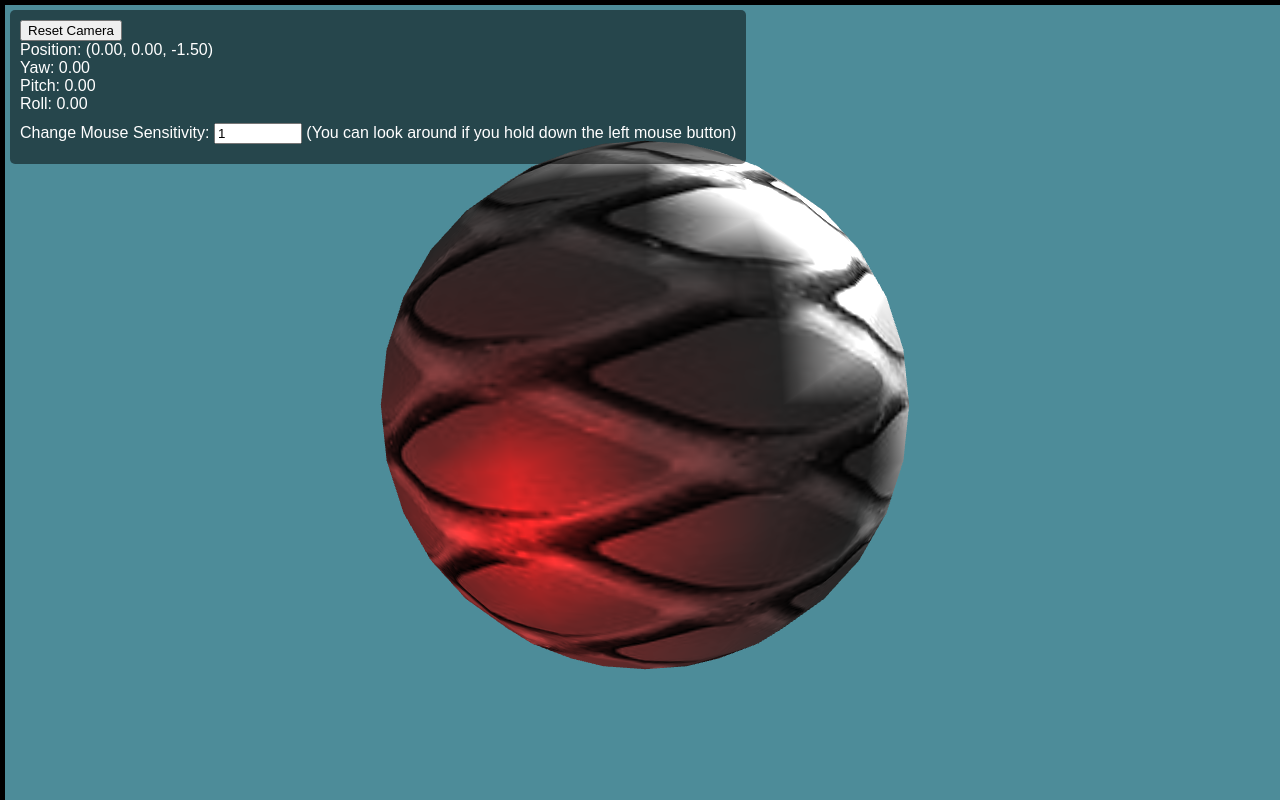
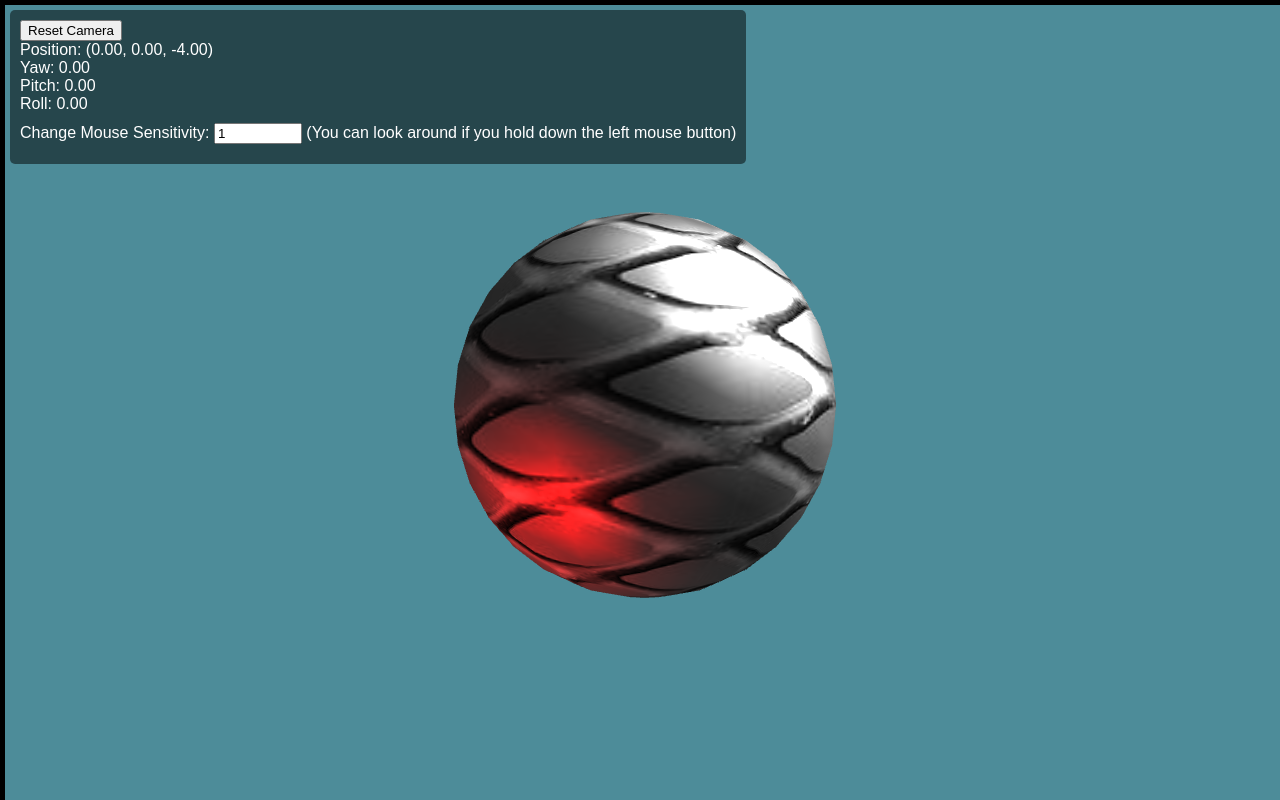
Before and after one commit to DanT52/gl-city, a plain HTML site: page index.html in a window 1280 px wide. Drawn offline with Linux system fonts and the light colour scheme; animation ran at ten frames a second.

Commit message:
improve lighting to use more classes and stuff.

```diff
--- a/index.html
+++ b/index.html
@@ -51,6 +51,8 @@ index.html
     </div>
 
     <script src="lib.js"></script>
+    <script src="normal_mesh.js"></script>
+    <script src="lit_material.js"></script>
     <script src="matrix.js"></script>
     <script src="vector.js"></script>
     <script src="keys.js"></script>
--- a/index.js
+++ b/index.js
@@ -32,6 +32,7 @@ uniform float L;
 
 //ins and outs
 in vec3 coordinates;
+in vec4 color;
 in vec2 uv;
 in vec3 normal;
 
@@ -91,7 +92,7 @@ void main(void) {
     vec4 point_light_color = (point_diffuse_color + point_specular_color) * attenuation;
 
 
-    v_color = ambient_color + diffuse_color + specular_color + point_light_color;
+    v_color = (0.0 * color )+( ambient_color + diffuse_color + specular_color + point_light_color );
 }`;
 
 
@@ -118,71 +119,6 @@ gl.useProgram(shaderProgram);
 
 // my clear color
 gl.clearColor(0.3, 0.55, 0.6, 1.0);
-
-// create xor texture
-function xor_texture() {
-    let width = 256;
-    let data = new Array(width * width * 4); // 4 because there are 4 bytes per pixel: R, G, B, and A
-
-    for (let row = 0; row < width; row++) {
-        for (let col = 0; col < width; col++) {
-            let pix = (row * width + col) * 4;
-            let brightness = row ^ col;
-            data[pix] = data[pix + 1] = data[pix + 2] = brightness;
-            data[pix + 3] = 255; // alpha always max (fully opaque)
-        }
-    }
-
-    return new Uint8Array(data);
-}
-
-// create and bind the texture
-let tex = gl.createTexture();
-gl.bindTexture(gl.TEXTURE_2D, tex);
-
-// load xor texture
-gl.texImage2D(
-    gl.TEXTURE_2D, 0, gl.RGBA,
-    256, 256, 0,
-    gl.RGBA, gl.UNSIGNED_BYTE,
-    xor_texture()
-);
-
-// parameters
-gl.texParameteri(gl.TEXTURE_2D, gl.TEXTURE_MIN_FILTER, gl.LINEAR);
-gl.texParameteri(gl.TEXTURE_2D, gl.TEXTURE_MAG_FILTER, gl.LINEAR);
-
-
-
-// create image object
-let image = new Image();
-
-function on_load() {
-
-    // bind
-    gl.bindTexture(gl.TEXTURE_2D, tex);
-
-    // load the image pixels into the texture
-    gl.texImage2D(
-        gl.TEXTURE_2D, 0, gl.RGBA,
-        gl.RGBA, gl.UNSIGNED_BYTE,
-        image
-    );
-
-    // generate mipmaps
-    gl.generateMipmap(gl.TEXTURE_2D);
-
-    gl.texParameteri(gl.TEXTURE_2D, gl.TEXTURE_MIN_FILTER, gl.LINEAR_MIPMAP_LINEAR);
-    gl.texParameteri(gl.TEXTURE_2D, gl.TEXTURE_MAG_FILTER, gl.LINEAR);
-
-}
-
-// set the callback
-image.onload = on_load;
-
-// start loading the image
-image.src = '../texture/metal_scale.png';
-
 
 // calculate FOV stuff function
 function perspective(fovX, near, far) {
@@ -223,13 +159,11 @@ let ROTATE_PER_FRAME = ROTATE_SPEED / DESIRED_TICK_RATE;
 
 let keys = Keys.start_listening();
 
-let initialCamPosition = new Vec4(0, 0, -1.5, 0);
+let initialCamPosition = new Vec4(0, 0, -4, 0);
 let cam = new Camera(initialCamPosition, 0, 0, 0, );
 
-
-// bind texture sampler
-const sampler_loc = gl.getUniformLocation(shaderProgram, 'tex_0');
-gl.uniform1i(sampler_loc, 0);
+// Create LitMaterial instance
+let material = new LitMaterial(gl, '../texture/metal_scale.png', gl.LINEAR, 0.25, 1.0, 2.0, 4.0);
 
 // Set material properties
 const mat_ambient = 0.25;
@@ -238,7 +172,7 @@ const mat_specular = 2.0;
 const mat_shininess = 4.0;
 
 // Set light properties
-const sun_dir = [1.0, 1.0, 1.0];
+const sun_dir = [1.0, 1, 0];
 const sun_color = [1.0, 1.0, 1.0];
 
 // set point light properties
@@ -250,14 +184,9 @@ const point_light_color = [1.0, 0.0, 0.0]; // red tint
 const L = 1.5;
 
 
-// Set uniforms
-set_uniform_scalar(gl, shaderProgram, 'mat_ambient', mat_ambient);
-set_uniform_scalar(gl, shaderProgram, 'mat_diffuse', mat_diffuse);
-set_uniform_scalar(gl, shaderProgram, 'mat_specular', mat_specular);
-set_uniform_scalar(gl, shaderProgram, 'mat_shininess', mat_shininess);
 set_uniform_vec3(gl, shaderProgram, 'sun_dir', sun_dir);
 set_uniform_vec3(gl, shaderProgram, 'sun_color', sun_color);
-set_uniform_vec3(gl, shaderProgram, 'cam_pos', [0,0,-1.5]);
+set_uniform_vec3(gl, shaderProgram, 'cam_pos', [0,0,-4]);
 
 // Set point light uniforms
 set_uniform_vec3(gl, shaderProgram, 'point_light_pos', point_light_pos);
@@ -266,72 +195,10 @@ set_uniform_vec3(gl, shaderProgram, 'point_light_color', point_light_color);
 set_uniform_scalar(gl, shaderProgram, 'L', L);
 
 
-function make_uv_sphere(gl, program, subdivs, material) {
-    let verts = [];
-    let indis = [];
-    const TAU = 2 * Math.PI;
+// create the sphere using NormalMesh
+let sphere = NormalMesh.uv_sphere(gl, shaderProgram, 1, 16, material);
+let plane = NormalMesh.platform( gl, shaderProgram, 20, 20, 1, 20, material );
 
-    for (let layer = 0; layer <= subdivs; layer++) {
-
-        let y_turns = layer / subdivs / 2;
-        let y = Math.cos(y_turns * TAU) / 2
-
-        for (let subdiv = 0; subdiv <= subdivs; subdiv++) {
-
-            let turns = subdiv / subdivs
-            let rads = turns * TAU
-
-            let radius_scale = Math.sin(2 * Math.PI * y_turns)
-            let x = Math.cos( rads ) / 2 * radius_scale;
-            let z = Math.sin(rads) / 2 * radius_scale;
-            let normal = new Vec4(x, y, z, 0).norm();
-
-            verts.push(x, y, z);                       //pos
-            verts.push(1, 1, 1, 1);                    // color
-            verts.push(turns, y_turns * 2);            //UVs
-            verts.push(normal.x, normal.y, normal.z); // normals
-
-            // push indis
-            let first = (layer * (subdivs + 1)) + subdiv;
-            let second = first + subdivs + 1;
-            indis.push(first, second, first + 1);
-            indis.push(second, second + 1, first + 1);
-        }
-    }
-
-    // vert andindex buff
-    let vertBuff = create_and_load_vertex_buffer(gl, verts, gl.STATIC_DRAW);
-    let indexBuff = create_and_load_elements_buffer(gl, indis, gl.STATIC_DRAW);
-    return { vertBuff, indexBuff, numIndices: indis.length };
-}
-
-
-// create the sphere
-let sphere = make_uv_sphere(gl, shaderProgram, 16);
-
-function render_sphere(gl) {
-    gl.cullFace(gl.BACK);
-    gl.enable(gl.CULL_FACE);
-    gl.useProgram(shaderProgram);
-
-    // bind and set buffers
-    gl.bindBuffer(gl.ARRAY_BUFFER, sphere.vertBuff);
-    gl.bindBuffer(gl.ELEMENT_ARRAY_BUFFER, sphere.indexBuff);
-
-    let stride = 48; // each vertex has 12 floats (3+4+2+3), each float is 4 bytes
-
-    // use set_vertex_attrib_to_buffer function
-    set_vertex_attrib_to_buffer(gl, shaderProgram, "coordinates", sphere.vertBuff, 3, gl.FLOAT, false, stride, 0);
-    // we dont use color this time
-    //set_vertex_attrib_to_buffer(gl, shaderProgram, "color", sphere.vertBuff, 4, gl.FLOAT, false, stride, 12);
-    set_vertex_attrib_to_buffer(gl, shaderProgram, "uv", sphere.vertBuff, 2, gl.FLOAT, false, stride, 28);
-    set_vertex_attrib_to_buffer(gl, shaderProgram, "normal", sphere.vertBuff, 3, gl.FLOAT, false, stride, 36);
-
-
-    // Bind the texture
-    gl.bindTexture(gl.TEXTURE_2D, tex);
-    gl.drawElements(gl.TRIANGLES, sphere.numIndices, gl.UNSIGNED_SHORT, 0);
-}
 
 // rendering loop
 function render(currentTime) {
@@ -349,7 +216,9 @@ function render(currentTime) {
     // update the camera position each time
     set_uniform_vec3(gl, shaderProgram, 'cam_pos', [cam.pos.x, cam.pos.y, cam.pos.z]);
 
-    render_sphere(gl);
+    //render_sphere(gl);
+    plane.render( gl );
+    sphere.render( gl );
     updateCameraInfo();
 
     // next frame
@@ -425,7 +294,7 @@ document.addEventListener('mousemove', (event) => {
 
 // reset the camera to initial state
 document.getElementById('reset-camera').addEventListener('click', () => {
-    cam.pos = new Vec4(0, 0, -1.5, 0);
+    cam.pos = initialCamPosition;
     cam.yaw = 0;
     cam.pitch = 0;
     cam.roll = 0;
--- a/lib.js
+++ b/lib.js
@@ -102,6 +102,21 @@ function create_compile_and_link_program( gl, v_shader_src, f_shader_src ) {
 }
 
 /**
+ * Set the built-in shader uniform to texture unit 0.
+ * (this isn't strictly necessary, but would if we wanted to use multi-texturing)
+ * @param {WebGLRenderingContext} gl
+ */
+function bind_texture_samplers( gl, program, sampler_name ) {
+    const old_prog = gl.getParameter( gl.CURRENT_PROGRAM );
+    gl.useProgram( program );
+
+    const loc = gl.getUniformLocation( program, sampler_name );
+    gl.uniform1i( loc, 0 );
+
+    gl.useProgram( old_prog );
+}
+
+/**
  *
  * @param {WebGLRenderingContext} gl
  * @param {WebGLProgram} program
@@ -178,3 +193,15 @@ function set_uniform_matrix4( gl, program, name, data ) {
     const loc = gl.getUniformLocation( program, name );
     gl.uniformMatrix4fv( loc, true, data );
 }
+
+
+function set_uniform_int( gl, program, name, data ) {
+    // let old_prog = gl.getParameter( gl.CURRENT_PROGRAM );
+    // gl.useProgram( program );
+
+    const loc = gl.getUniformLocation( program, name );
+
+    gl.uniform1i( loc, data );
+
+    // gl.useProgram( old_prog );
+}
--- /dev/null
+++ b/lit_material.js
@@ -0,0 +1,99 @@
+class LitMaterial {
+
+    /**
+     * Create a new material from the given texture and parameters
+     * @param {WebGLRenderingContext} gl
+     * @param {HTMLImageElement} image
+     * @param {*} blend_mode
+     */
+    constructor( gl, image_url, blend_mode, ambient, diffuse, specular, shininess ) {
+        this.tex = gl.createTexture();
+        this.blend_mode = blend_mode;
+        this.loaded = false;
+
+        this.ambient = ambient;
+        this.diffuse = diffuse;
+        this.specular = specular;
+        this.shininess = shininess;
+
+
+        const old_tex_binding = gl.getParameter( gl.TEXTURE_BINDING_2D );
+        gl.bindTexture( gl.TEXTURE_2D, this.tex );
+
+        gl.texImage2D(
+            gl.TEXTURE_2D, 0, gl.RGBA,
+            256, 256, 0,
+            gl.RGBA, gl.UNSIGNED_BYTE,
+            LitMaterial.xor_texture( 256 )
+        );
+        gl.generateMipmap( gl.TEXTURE_2D );
+
+        if( old_tex_binding === null ) {
+            gl.bindTexture( gl.TEXTURE_2D, old_tex_binding );
+        }
+
+        let image = new Image();
+        let _tex = this; // inside an anomymous function, 'this' refers to the function.
+                         // so we create an alias to the material we're creating.
+
+        // the image has to be loaded before we can load the pixel data
+        image.addEventListener( 'load', function() {
+
+            const old_tex_binding = gl.getParameter( gl.TEXTURE_BINDING_2D );
+            gl.bindTexture( gl.TEXTURE_2D, _tex.tex );
+
+
+            gl.texParameteri( gl.TEXTURE_2D, gl.TEXTURE_MIN_FILTER, gl.LINEAR_MIPMAP_LINEAR );
+            //gl.texParameteri( gl.TEXTURE_2D, gl.TEXTURE_MAG_FILTER, blend_mode );
+            gl.texParameteri( gl.TEXTURE_2D, gl.TEXTURE_MAG_FILTER, blend_mode );
+
+            gl.texImage2D(
+                gl.TEXTURE_2D, 0, gl.RGBA,
+                gl.RGBA, gl.UNSIGNED_BYTE, image
+            );
+
+            _tex.width = image.width;
+            _tex.height = image.height;
+
+            gl.generateMipmap( gl.TEXTURE_2D );
+
+            console.log( 'loaded texture: ', image.src );
+
+            // we might want to keep track of this later
+            _tex.loaded = true;
+
+            if( old_tex_binding === null ) {
+                gl.bindTexture( gl.TEXTURE_2D, old_tex_binding );
+            }
+        } );
+
+        image.src = image_url;
+    }
+
+    bind( gl, program ) {
+        gl.bindTexture( gl.TEXTURE_2D, this.tex );
+
+        set_uniform_scalar( gl, program, 'mat_ambient', this.ambient );
+        set_uniform_scalar( gl, program, 'mat_diffuse', this.diffuse );
+        set_uniform_scalar( gl, program, 'mat_specular', this.specular );
+        set_uniform_scalar( gl, program, 'mat_shininess', this.shininess );
+    }
+
+    /**
+     * Create the famous width * width XOR texture for testing.
+     * @param {number} width
+     */
+    static xor_texture( width ) {
+        let data = new Array( width * width * 4 );
+
+        for( let row = 0; row < width; row++ ) {
+            for( let col = 0; col < width; col++ ) {
+                let pix = ( row * width + col ) * 4;
+                data[pix] = data[pix + 1] = data[pix + 2] = row ^ col; // r, g, and b are the same
+                data[pix + 3] = 255; // alpha is always max (fully opaque)
+            }
+        }
+
+        return new Uint8Array( data );
+    }
+}
--- /dev/null
+++ b/normal_mesh.js
@@ -0,0 +1,303 @@
+const VERTEX_STRIDE = 48;
+
+
+class NormalMesh {
+    /**
+     * Creates a new mesh and loads it into video memory.
+     *
+     * @param {WebGLRenderingContext} gl
+     * @param {number} program
+     * @param {number[]} vertices
+     * @param {number[]} indices
+    */
+    constructor( gl, program, vertices, indices, material, use_color ) {
+        this.verts = create_and_load_vertex_buffer( gl, vertices, gl.STATIC_DRAW );
+        this.indis = create_and_load_elements_buffer( gl, indices, gl.STATIC_DRAW );
+
+        this.n_verts = vertices.length / VERTEX_STRIDE * 4;
+        this.n_indis = indices.length;
+        this.program = program;
+        this.material = material;
+
+        this.use_color = use_color ?? false;
+    }
+
+    set_vertex_attributes() {
+        set_vertex_attrib_to_buffer(
+            gl, this.program,
+            "coordinates",
+            this.verts, 3,
+            gl.FLOAT, false, VERTEX_STRIDE, 0
+        );
+
+        set_vertex_attrib_to_buffer(
+            gl, this.program,
+            "color",
+            this.verts, 4,
+            gl.FLOAT, false, VERTEX_STRIDE, 12
+        );
+
+        set_vertex_attrib_to_buffer(
+            gl, this.program,
+            "uv",
+            this.verts, 2,
+            gl.FLOAT, false, VERTEX_STRIDE, 28
+        );
+
+        set_vertex_attrib_to_buffer(
+            gl, this.program,
+            "normal",
+            this.verts, 3,
+            gl.FLOAT, false, VERTEX_STRIDE, 36
+        )
+    }
+
+
+    /**
+     * Create a box mesh with the given dimensions and colors. Creates normals.
+     * @param {WebGLRenderingContext} gl
+     */
+
+    static box( gl, program, width, height, depth, material ) {
+        let hwidth = width / 2.0;
+        let hheight = height / 2.0;
+        let hdepth = depth / 2.0;
+
+        let verts = [
+            hwidth, -hheight, -hdepth,  1.0, 0.0, 1.0, 1.0,     1.0, 1.0,   0.0, 0.0, -1.0,
+            -hwidth, -hheight, -hdepth, 0.0, 1.0, 1.0, 1.0,     0.0, 1.0,   0.0, 0.0, -1.0,
+            -hwidth, hheight, -hdepth,  0.5, 0.5, 1.0, 1.0,     0.0, 0.0,   0.0, 0.0, -1.0,
+            hwidth, hheight, -hdepth,   1.0, 1.0, 0.5, 1.0,     1.0, 0.0,   0.0, 0.0, -1.0,
+
+            hwidth, -hheight, hdepth,   1.0, 0.0, 1.0, 1.0,     1.0, 1.0,   1.0, 0.0, 0.0,
+            hwidth, -hheight, -hdepth,  0.0, 1.0, 1.0, 1.0,     0.0, 1.0,   1.0, 0.0, 0.0,
+            hwidth, hheight, -hdepth,   0.5, 0.5, 1.0, 1.0,     0.0, 0.0,   1.0, 0.0, 0.0,
+            hwidth, hheight, hdepth,    1.0, 1.0, 0.5, 1.0,     1.0, 0.0,   1.0, 0.0, 0.0,
+
+            -hwidth, -hheight, hdepth,  1.0, 0.0, 1.0, 1.0,     1.0, 1.0,   0.0, 0.0, 1.0,
+            hwidth, -hheight, hdepth,   1.0, 1.0, 0.5, 1.0,     0.0, 1.0,   0.0, 0.0, 1.0,
+            hwidth, hheight, hdepth,    0.5, 0.5, 1.0, 1.0,     0.0, 0.0,   0.0, 0.0, 1.0,
+            -hwidth, hheight, hdepth,   0.0, 1.0, 1.0, 1.0,     1.0, 0.0,   0.0, 0.0, 1.0,
+
+            -hwidth, -hheight, hdepth,  1.0, 0.0, 1.0, 1.0,     0.0, 1.0,   -1.0, 0.0, 0.0,
+            -hwidth, -hheight, -hdepth, 0.0, 1.0, 1.0, 1.0,     1.0, 1.0,   -1.0, 0.0, 0.0,
+            -hwidth, hheight, -hdepth,  0.5, 0.5, 1.0, 1.0,     1.0, 0.0,   -1.0, 0.0, 0.0,
+            -hwidth, hheight, hdepth,   1.0, 1.0, 0.5, 1.0,     0.0, 0.0,   -1.0, 0.0, 0.0,
+
+            -hwidth, hheight, -hdepth,  1.0, 0.0, 0.0, 1.0,     0.0, 1.0,   0.0, 1.0, 0.0,
+            hwidth, hheight, -hdepth,   0.0, 1.0, 0.0, 1.0,     1.0, 1.0,   0.0, 1.0, 0.0,
+            hwidth, hheight, hdepth,    0.0, 0.0, 1.0, 1.0,     1.0, 0.0,   0.0, 1.0, 0.0,
+            -hwidth, hheight, hdepth,   1.0, 1.0, 0.0, 1.0,     0.0, 0.0,   0.0, 1.0, 0.0,
+
+            -hwidth, -hheight, -hdepth, 1.0, 0.0, 0.0, 1.0,     0.0, 1.0,   0.0, -1.0, 0.0,
+            hwidth, -hheight, -hdepth,  0.0, 1.0, 0.0, 1.0,     1.0, 1.0,   0.0, -1.0, 0.0,
+            hwidth, -hheight, hdepth,   0.0, 0.0, 1.0, 1.0,     1.0, 0.0,   0.0, -1.0, 0.0,
+            -hwidth, -hheight, hdepth,  1.0, 1.0, 0.0, 1.0,     0.0, 0.0,   0.0, -1.0, 0.0,
+        ];
+
+        let indis = [
+            // clockwise winding
+            //0, 3, 2, 2, 1, 0,
+            //4, 7, 6, 6, 5, 4,
+            //8, 11, 10, 10, 9, 8,
+            //12, 13, 14, 14, 15, 12,
+            //16, 17, 18, 18, 19, 16,
+            //20, 23, 22, 22, 21, 20,
+
+            // counter-clockwise winding
+            2, 1, 0, 2, 0, 3,
+            6, 5, 4, 4, 7, 6,
+            10, 9, 8, 8, 11, 10,
+            12, 13, 14, 14, 15, 12,
+            16, 17, 18, 18, 19, 16,
+            22, 21, 20, 20, 23, 22,
+        ];
+
+        return new NormalMesh( gl, program, verts, indis, material, false );
+    }
+
+    /**
+     * Create a flat platform in the xz plane.
+     * @param {WebGLRenderingContext} gl
+     */
+    static platform( gl, program, width, depth, uv_min, uv_max, material ) {
+        let hwidth = width / 2;
+        let hdepth = depth / 2;
+
+        let verts = [
+            -hwidth, 0, -hdepth,  1.0, 1.0, 1.0, 1.0,     uv_min, uv_max,   0.0, 1.0, 0.0,
+            hwidth, 0, -hdepth,   1.0, 1.0, 1.0, 1.0,     uv_max, uv_max,   0.0, 1.0, 0.0,
+            hwidth, 0, hdepth,    1.0, 1.0, 1.0, 1.0,     uv_max, uv_min,   0.0, 1.0, 0.0,
+            -hwidth, 0, hdepth,   1.0, 1.0, 1.0, 1.0,     uv_min, uv_min,   0.0, 1.0, 0.0,
+        ];
+
+        let indis = [ 0, 1, 2, 2, 3, 0, ];
+
+        return new NormalMesh( gl, program, verts, indis, material, false );
+    }
+
+    /**
+     * Load a mesh from a heightmap.
+     * @param {WebGLRenderingContext} gl
+     * @param {WebGLProgram} program
+     * @param {number][][]} map
+     * @param {number} min
+     * @param {number} max
+     */
+    static from_heightmap( gl, program, map, min, max, material ) {
+        let rows = map.length;
+        let cols = map[0].length;
+        const MIN_HEIGHT_COLOR = 0.2;
+
+        let off_x = cols / 2;
+        let off_z = rows / 2;
+
+        let verts = [];
+        let indis = [];
+
+        function color( height ) {
+            let normed_height = height / ( max - min );
+            return MIN_HEIGHT_COLOR + normed_height * ( 1 - MIN_HEIGHT_COLOR );
+        }
+
+        function push_vert( verts, vert, u, v, normal ) {
+            verts.push( vert.x, vert.y, vert.z );
+            let vert_bright = color( vert.y );
+            verts.push( vert_bright, vert_bright, vert_bright, 1.0 );
+            verts.push( u, v );
+            verts.push( normal.x, normal.y, normal.z );
+        }
+
+        for( let row = 1; row < rows; row++ ) {
+            for( let col = 1; col < cols; col++ ) {
+                let indi_start = indis.length;
+
+                let pos_tl = map[row - 1][col - 1];
+                let pos_tr = map[row - 1][col];
+                let pos_bl = map[row][col - 1];
+                let pos_br = map[row][col];
+
+                let v_tl = new Vec4( -1, pos_tl, -1 );
+                let v_tr = new Vec4( 0, pos_tr, -1 );
+                let v_bl = new Vec4( -1, pos_bl, 0 );
+                let v_br = new Vec4( 0, pos_br, 0 );
+
+                let normal_t1 = Vec4.normal_of_triangle( v_tl, v_tr, v_bl );
+                let normal_t2 = Vec4.normal_of_triangle( v_br, v_bl, v_tr );
+
+                // debug
+                // normal_t1 = new Vec4( 0, 1, 0 );
+                // normal_t2 = new Vec4( 0, 1, 0 );
+
+                v_tl.x += col - off_x;
+                v_tl.z += row - off_z;
+                v_tr.x += col - off_x;
+                v_tr.z += row - off_z;
+                v_bl.x += col - off_x;
+                v_bl.z += row - off_z;
+                v_br.x += col - off_x;
+                v_br.z += row - off_z;
+
+                push_vert( verts, v_tl, 0, 1, normal_t1 );
+                push_vert( verts, v_tr, 1, 1, normal_t1 );
+                push_vert( verts, v_bl, 0, 0, normal_t1 );
+
+                push_vert( verts, v_br, 1, 0, normal_t2 );
+                push_vert( verts, v_bl, 0, 0, normal_t2 );
+                push_vert( verts, v_tr, 1, 1, normal_t2 );
+
+                indis.push(
+                    indi_start,
+                    indi_start + 1,
+                    indi_start + 2,
+                    indi_start + 3,
+                    indi_start + 4,
+                    indi_start + 5
+                );
+            }
+        }
+
+        return new NormalMesh( gl, program, verts, indis, material, true );
+    }
+
+    /**
+     * Render the mesh. Does NOT preserve array/index buffer, program, or texture bindings!
+     *
+     * @param {WebGLRenderingContext} gl
+     */
+    render( gl ) {
+        // gl.enable( gl.CULL_FACE );
+
+        gl.useProgram( this.program );
+        this.set_vertex_attributes();
+        gl.bindBuffer( gl.ARRAY_BUFFER, this.verts );
+        gl.bindBuffer( gl.ELEMENT_ARRAY_BUFFER, this.indis );
+        bind_texture_samplers( gl, this.program, "tex_0" );
+
+        gl.activeTexture( gl.TEXTURE0 );
+        this.material.bind( gl, this.program );
+
+        set_uniform_int( gl, this.program, 'use_color', this.use_color );
+
+        gl.drawElements( gl.TRIANGLES, this.n_indis, gl.UNSIGNED_SHORT, 0 );
+    }
+
+    /**
+     * Create a UV sphere.
+     * @param {WebGLRenderingContext} gl
+     * @param {WebGLProgram} program
+     * @param {number} radius
+     * @param {number} subdivs the number of subdivisions, both vertically and radially
+     * @param {Object} material
+     * @returns {NormalMesh}
+     */
+    static uv_sphere(gl, program, radius, subdivs, material) {
+        if (subdivs < 3) {
+            throw new Error("subdivs must be at least 3. value: " + subdivs);
+        }
+
+        let verts = [];
+        let indis = [];
+        const TAU = 2 * Math.PI;
+
+        for (let layer = 0; layer <= subdivs; layer++) {
+            let y_turns = layer / subdivs / 2;
+            let y = Math.cos(y_turns * TAU) / 2;
+            let radius_scale_for_layer = Math.sin(y_turns * TAU);
+
+            for (let subdiv = 0; subdiv <= subdivs; subdiv++) {
+                let turns = subdiv / subdivs;
+                let rads = turns * TAU;
+
+                let x = Math.cos(rads) / 2 * radius_scale_for_layer;
+                let z = Math.sin(rads) / 2 * radius_scale_for_layer;
+
+                let point_norm = new Vec4(x, y, z, 0.0).norm();
+                let scaled_point = point_norm.scaled(radius);
+
+                verts.push(scaled_point.x, scaled_point.y, scaled_point.z);
+                verts.push(1, 1, 1, 1); // color
+                verts.push(turns, y_turns * 2); // UVs
+                verts.push(point_norm.x, point_norm.y, point_norm.z); // normals
+            }
+        }
+
+        function get_indi_no_from_layer_and_subdiv_no(layer, subdiv) {
+            let layer_start = layer * (subdivs + 1);
+            return layer_start + subdiv % (subdivs + 1);
+        }
+
+        for (let layer = 1; layer <= subdivs; layer++) {
+            for (let subdiv = 0; subdiv < subdivs; subdiv++) {
+                let i0 = get_indi_no_from_layer_and_subdiv_no(layer - 1, subdiv);
+                let i1 = get_indi_no_from_layer_and_subdiv_no(layer - 1, subdiv + 1);
+                let i2 = get_indi_no_from_layer_and_subdiv_no(layer, subdiv);
+                let i3 = get_indi_no_from_layer_and_subdiv_no(layer, subdiv + 1);
+
+                indis.push(i0, i2, i3, i3, i1, i0);
+            }
+        }
+
+        return new NormalMesh(gl, program, verts, indis, material, false);
+    }
+}
```
